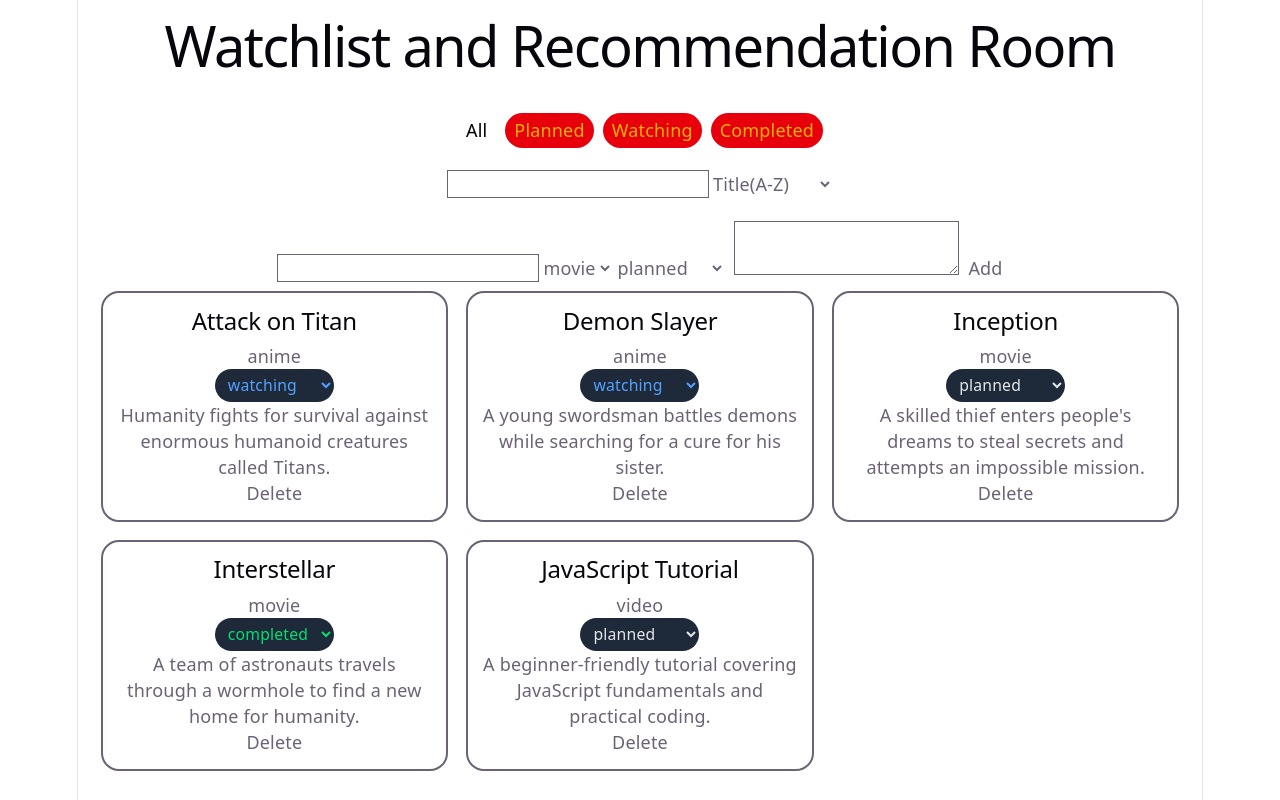
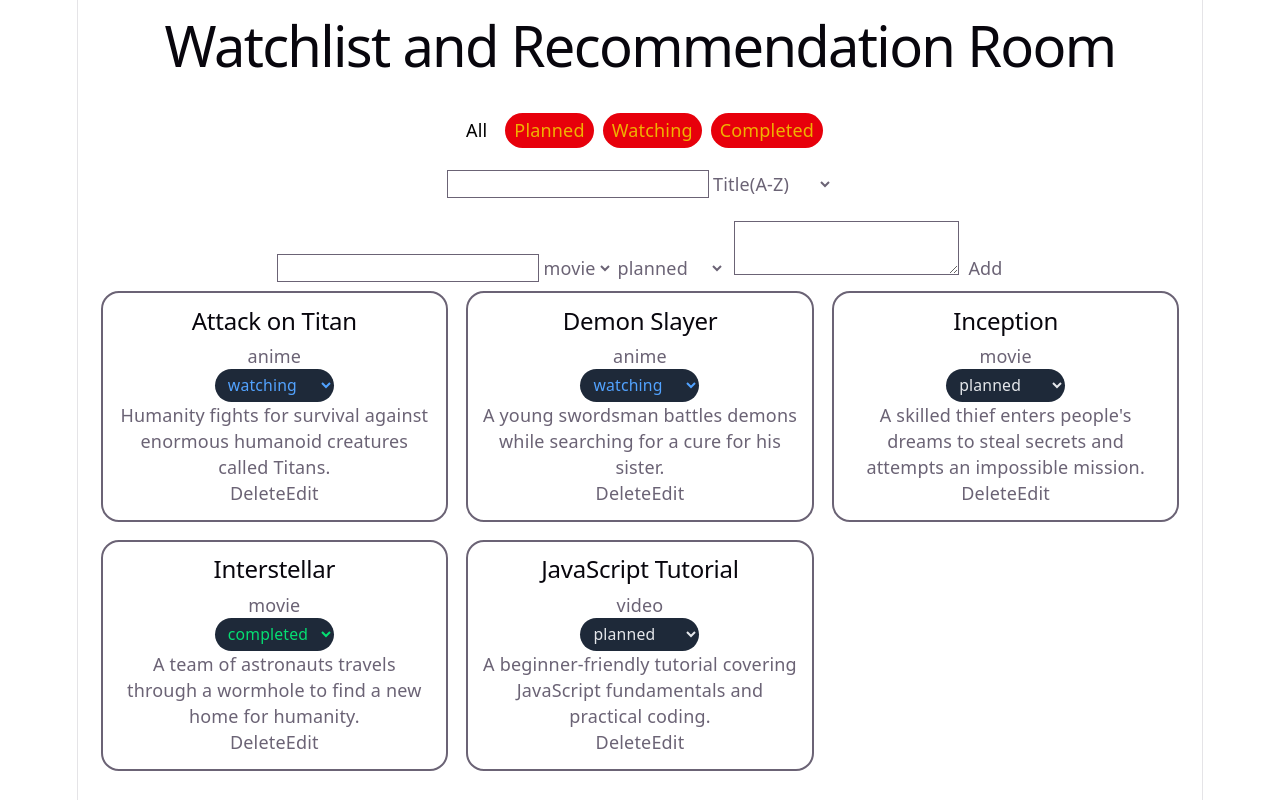
Before and after one commit to Harsh26-star/watchlist-room, a React (Vite) app: page / in a window 1280 px wide. Built offline with nearby package versions, Linux system fonts and the light colour scheme.

Commit message:
Add edit title

```diff
--- a/src/App.jsx
+++ b/src/App.jsx
@@ -55,6 +55,15 @@
     setSortBy(sort)
   }
 
+  function handleEdit(id, newTitle) {
+    const newItems = items.map((item) =>
+    (item.id === id && newTitle.trim() !== "")
+      ? { ...item, title: newTitle.trim()}
+      : item
+    )
+    setItems(newItems)
+  }
+
   const visibleItems = items.filter((item) => {
     const matchesQuery = item.title.toLowerCase().includes(query.toLowerCase())
     const matchesStatus = statusFilter === "all" || item.status === statusFilter
@@ -76,7 +85,7 @@
         <StatusFilter value={statusFilter} onChange={handleFilter} />
         <SearchBar value={query} onChange={handleSearch} onSort={handleSort} sort={sortBy} />
         <AddMediaForm onAdd={handleAdd} />
-        <Collection items={sortedItems} onDelete={handleDelete} noMatches={noMatches} onStatusChange={handleStatusChange} />
+        <Collection items={sortedItems} onDelete={handleDelete} noMatches={noMatches} onStatusChange={handleStatusChange} onEdit={handleEdit}/>
       </main>
     </>
   )
--- a/src/components/Collection.jsx
+++ b/src/components/Collection.jsx
@@ -1,6 +1,6 @@
 import MediaCard from './MediaCard'
 
-function Collection({ items, onDelete, noMatches, onStatusChange,}) {
+function Collection({ items, onDelete, noMatches, onStatusChange, onEdit}) {
 
     if (noMatches) {
         return <p>No items match your search or filter</p>
@@ -12,7 +12,7 @@
         <ul className='grid grid-cols-1 md:grid-cols-2 lg:grid-cols-3 gap-4'>
             {items.map((item) => (
                 <li key={item.id}>
-                    <MediaCard media={item} onDelete={onDelete} onStatusChange={onStatusChange} />
+                    <MediaCard media={item} onDelete={onDelete} onStatusChange={onStatusChange} onEdit={onEdit}/>
                 </li>
             ))}
         </ul >
--- a/src/components/MediaCard.jsx
+++ b/src/components/MediaCard.jsx
@@ -1,3 +1,4 @@
+import { useState } from "react"
 import { STATUSES } from "../constants"
 
 const statusStyle = {
@@ -6,11 +7,19 @@
   planned: "bg-gray-800 text-gray-200"
 }
 
-function MediaCard({ media, onDelete, onStatusChange }) {
+
+
+function MediaCard({ media, onDelete, onStatusChange, onEdit }) {
+
+  const [isEditing, setIsEditing] = useState(false);
+  const [draftTitle, setDraftTitle] = useState(media.title)
 
   return (
     <div className="p-3 border-2 rounded-2xl">
-      <h2>{media.title}</h2>
+      {isEditing
+        ? <input value={draftTitle} onChange={(e) => setDraftTitle(e.target.value)} />
+        : <h2>{media.title}</h2>
+      }
       <p>{media.type}</p>
       <select name="status" value={media.status} onChange={(e) => onStatusChange(media.id, e.target.value)}
         className={`px-2 inline-block py-1 rounded-full text-sm ${statusStyle[media.status] ?? "bg-gray-800 text-gray-200"}`}>
@@ -20,7 +29,28 @@
       </select>
       <p>{media.description}</p>
       <button onClick={() => onDelete(media.id)}>Delete</button>
-    </div>
+      {isEditing
+        ? <div>
+          <button
+            onClick={() => {
+              onEdit(media.id, draftTitle)
+              setIsEditing(false)
+            }
+            }>Save</button>
+          <button
+            onClick={() => {
+              setIsEditing(false)
+            }
+            }>Cancel</button>
+
+        </div>
+        : <button onClick={() => {
+          setIsEditing(true)
+          setDraftTitle(media.title)
+        }
+        }>Edit</button>
+      }
+    </div >
   )
 }
 
```
